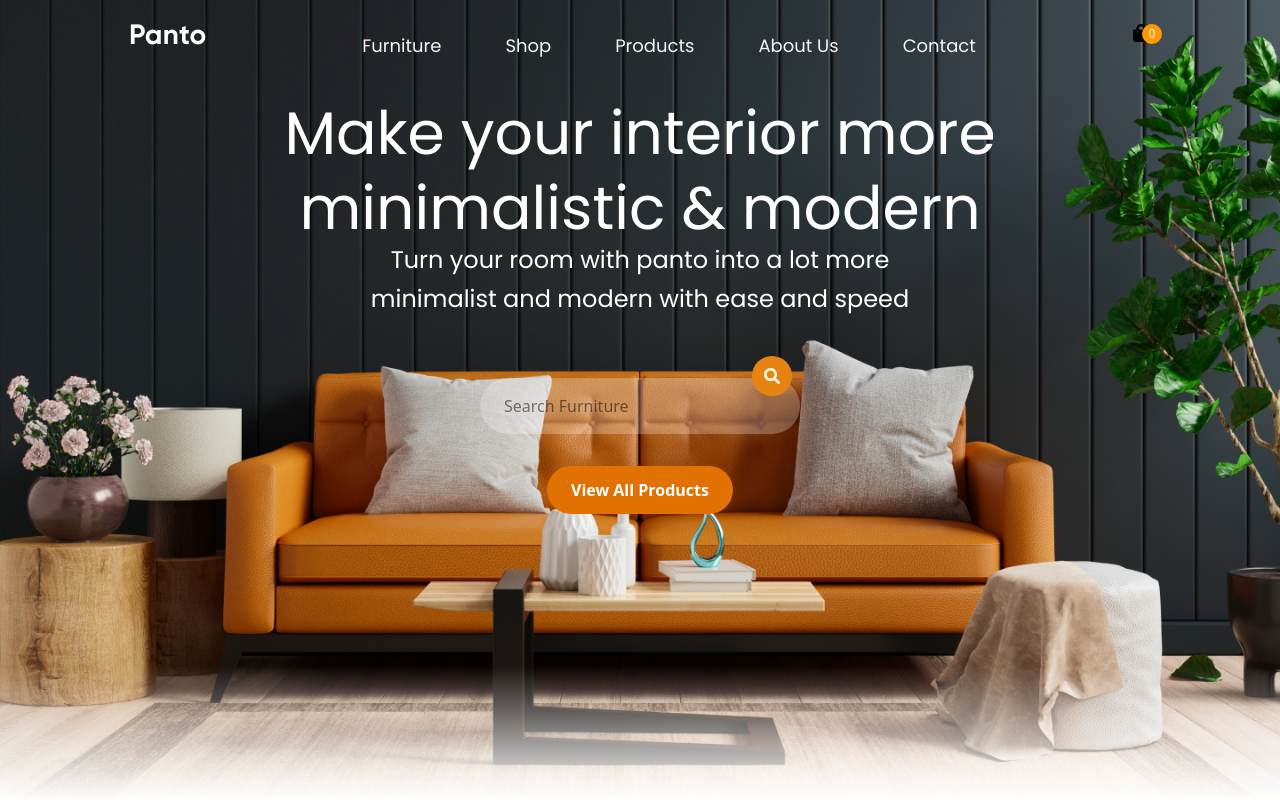
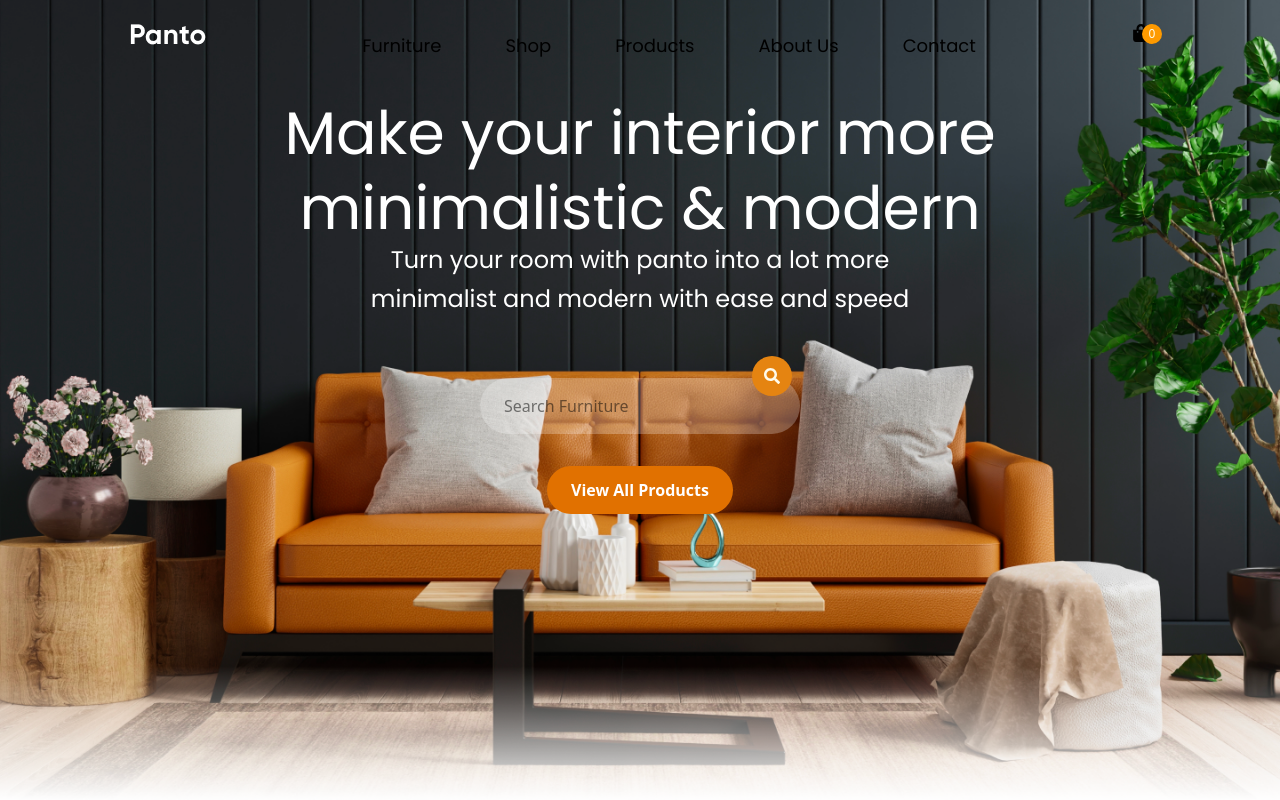
Before and after one commit to rahmatullahboss/Panto-furniture-landing-page, a React (Vite) app: page / in a window 1280 px wide. Shown: the top 800 px of the page. Built offline with nearby package versions, Linux system fonts and the light colour scheme.

Commit message:
fix(navber): remove redundant text color style
- Deleted unnecessary text color class from list item in NavberList component
- Simplified CSS class list for cleaner styling
- Ensured visual consistency with hover effect intact

```diff
--- a/src/component/NavberList.jsx
+++ b/src/component/NavberList.jsx
@@ -2,7 +2,7 @@ import React from 'react'
 
 const NavberList = ({text}) => {
   return (
-    <li className='text-[#F5F5F5] text-base md:text-lg font-Pop font-normal hover:text-amber-500 duration-500 py-2'>{text}</li>
+    <li className='text-base md:text-lg font-Pop font-normal hover:text-amber-500 duration-500 py-2'>{text}</li>
 
   )
 }
```
